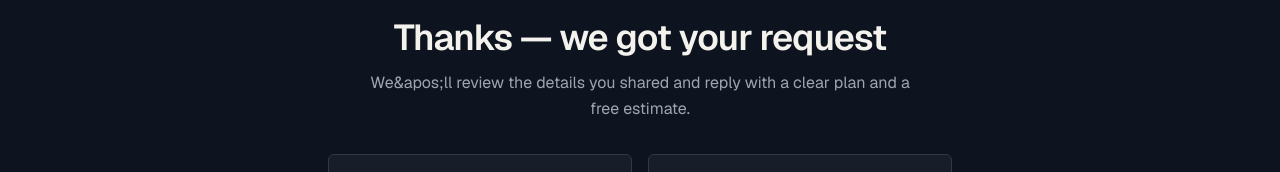
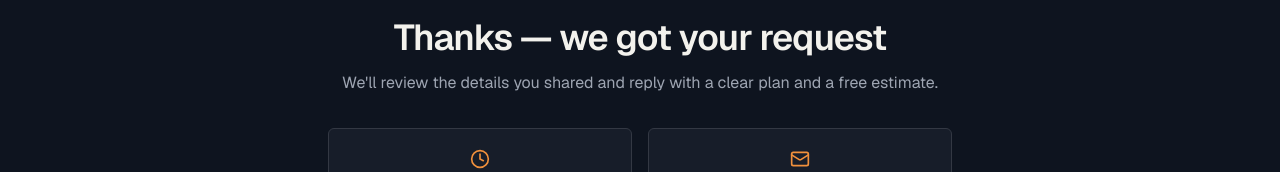
Before and after one commit to qnotables/roosters-ridge-digital, a Next.js app: page /thank-you in a window 1280 px wide. Shown: the part 223-395 px from the top of the page. Built offline with nearby package versions, Linux system fonts and the light colour scheme; no server answers.

Commit message:
Fix apostrophe rendering on thank-you page

```diff
--- a/app/(site)/thank-you/page.tsx
+++ b/app/(site)/thank-you/page.tsx
@@ -32,8 +32,8 @@ export default async function ThankYouPage({
         </h1>
         <p className="text-pretty leading-relaxed text-muted-foreground">
           {isCheckup
-            ? 'We&apos;ll review your digital presence and follow up with a personalized summary and the highest-impact next steps.'
-            : 'We&apos;ll review the details you shared and reply with a clear plan and a free estimate.'}
+            ? "We'll review your digital presence and follow up with a personalized summary and the highest-impact next steps."
+            : "We'll review the details you shared and reply with a clear plan and a free estimate."}
         </p>
       </div>
 
```
